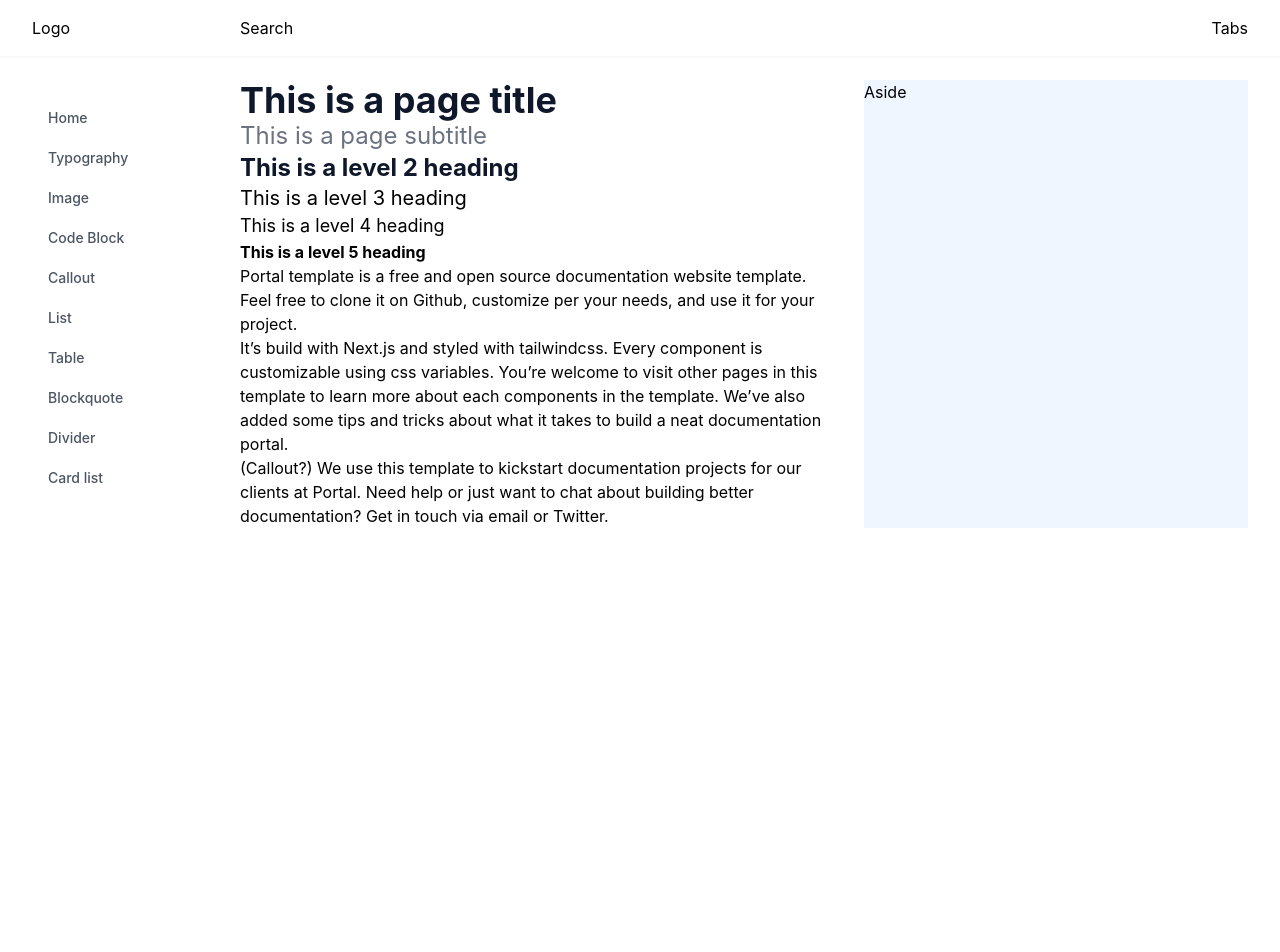
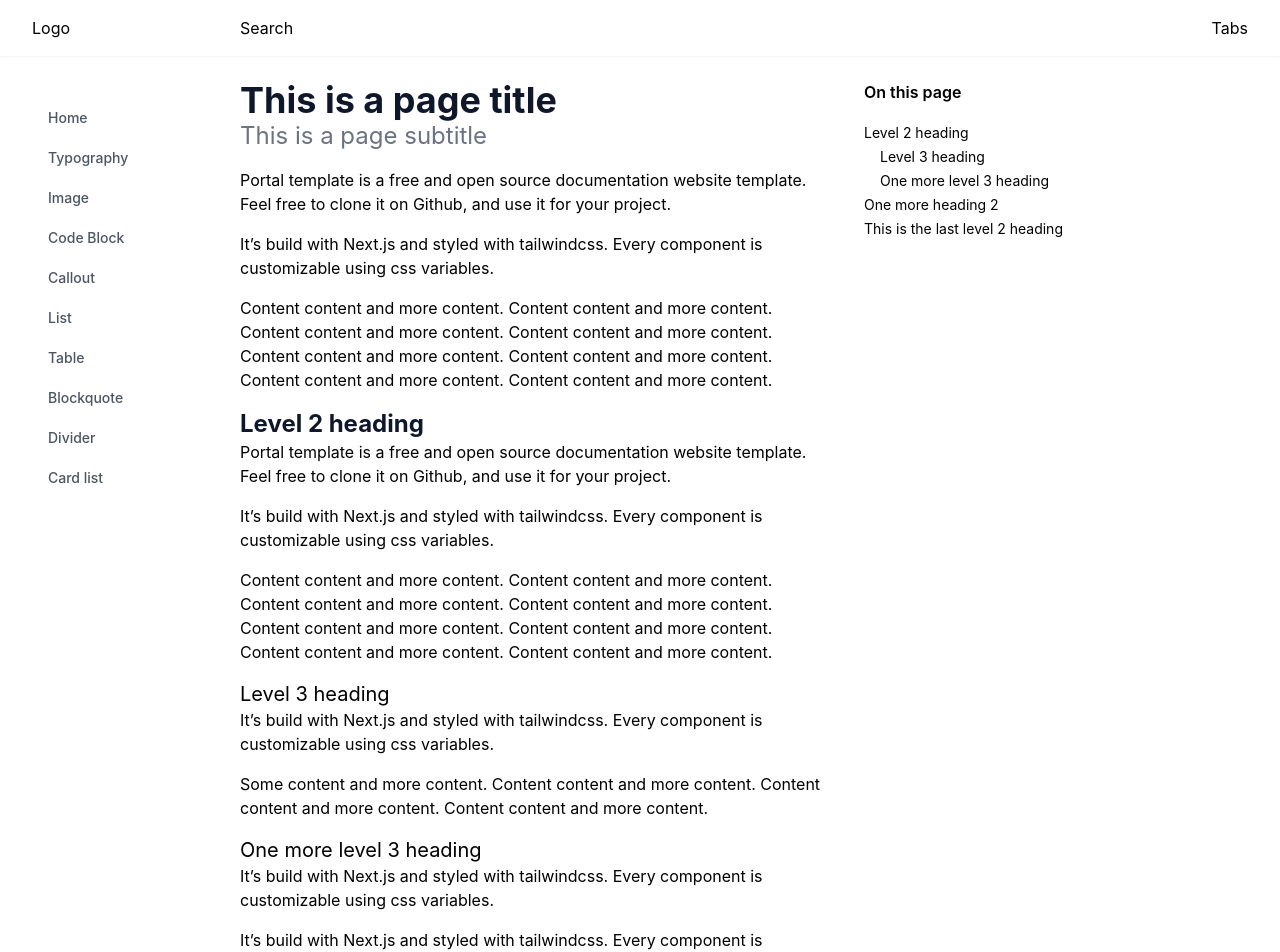
Before and after one commit to vrepsys/portal-template, a Next.js app: page / in a window 1280 px wide. Shown: the top 952 px of the page. Before the commit the page ends 800 px from the top, so only its background shows below. Built offline with nearby package versions, Linux system fonts and the light colour scheme.

Commit message:
Add table of contents

```diff
--- a/components/page-layout/page-layout.tsx
+++ b/components/page-layout/page-layout.tsx
@@ -2,6 +2,7 @@ import Head from "next/head";
 import { PropsWithChildren } from "react";
 import { Popover } from "@headlessui/react";
 import { SideNavigation } from "../side-navigation/SideNavigation";
+import { TableOfContents } from "../table-of-contents";
 
 function classNames(...classes: string[]) {
   return classes.filter(Boolean).join(" ");
@@ -60,7 +61,9 @@ export const PageLayout: React.FC<PropsWithChildren> = ({ children }) => {
 
               <Popover.Panel as="nav" className="lg:hidden" aria-label="Global">
                 <div className="pt-4 pb-3">Tabs</div>
-                <div className="pt-4 pb-3">Aside</div>
+                <div className="pt-4 pb-3">
+                  <TableOfContents />
+                </div>
                 <div className="border-t border-gray-200 pt-4 pb-3">
                   <SideNavigation />
                 </div>
@@ -75,9 +78,13 @@ export const PageLayout: React.FC<PropsWithChildren> = ({ children }) => {
                 <SideNavigation />
               </div>
             </div>
-            <main className="lg:col-span-9 xl:col-span-6">{children}</main>
-            <aside className="hidden xl:col-span-4 xl:block bg-blue-50">
-              <div className="sticky top-6 space-y-4">Aside</div>
+            <main className="lg:col-span-9 xl:col-span-6 pb-96">
+              {children}
+            </main>
+            <aside className="hidden xl:col-span-4 xl:block">
+              <div className="sticky top-6 space-y-4">
+                <TableOfContents />
+              </div>
             </aside>
           </div>
         </div>
--- /dev/null
+++ b/components/table-of-contents/TableOfContents.tsx
@@ -0,0 +1,41 @@
+import { HeadingData, useHeadingsData } from "./useHeadingsData";
+
+const Headings: React.FC<{ headings: HeadingData[] }> = ({ headings }) => {
+  return (
+    <ul>
+      {headings?.map((heading) => {
+        return (
+          <>
+            <li key={heading.id}>
+              <a className="text-sm" href={`#${heading.id}`}>
+                {heading.title}
+              </a>
+              {heading.items && (
+                <ul className="ml-4">
+                  {heading.items.map((child) => (
+                    <li key={child.id}>
+                      <a className="text-sm" href={`#${child.id}`}>
+                        {child.title}
+                      </a>
+                    </li>
+                  ))}
+                </ul>
+              )}
+            </li>
+          </>
+        );
+      })}
+    </ul>
+  );
+};
+
+export const TableOfContents: React.FC<{}> = () => {
+  const { nestedHeadings } = useHeadingsData();
+
+  return (
+    <nav aria-label="Table of contents">
+      <div className="mb-4 font-semibold">On this page</div>
+      <Headings headings={nestedHeadings} />
+    </nav>
+  );
+};
--- /dev/null
+++ b/components/table-of-contents/index.ts
@@ -0,0 +1 @@
+export * from "./TableOfContents";
--- /dev/null
+++ b/components/table-of-contents/useHeadingsData.ts
@@ -0,0 +1,40 @@
+import { useEffect, useState } from "react";
+
+export interface HeadingData {
+  id: string;
+  title: string;
+  items: HeadingData[];
+}
+
+const getNestedHeadings = (headingElements: Element[]) => {
+  const nestedHeadings: HeadingData[] = [];
+
+  headingElements.forEach((heading: any, index: number) => {
+    const { innerText: title, id } = heading;
+
+    if (heading.nodeName === "H2") {
+      nestedHeadings.push({ id, title, items: [] });
+    } else if (heading.nodeName === "H3" && nestedHeadings.length > 0) {
+      nestedHeadings[nestedHeadings.length - 1].items.push({
+        id,
+        title,
+        items: [],
+      });
+    }
+  });
+
+  return nestedHeadings;
+};
+
+export const useHeadingsData = () => {
+  const [nestedHeadings, setNestedHeadings] = useState<HeadingData[]>([]);
+
+  useEffect(() => {
+    const headingElements = Array.from(document.querySelectorAll("h2, h3"));
+
+    const newNestedHeadings = getNestedHeadings(headingElements);
+    setNestedHeadings(newNestedHeadings);
+  }, []);
+
+  return { nestedHeadings };
+};
--- a/components/typography/heading2/Heading2.tsx
+++ b/components/typography/heading2/Heading2.tsx
@@ -1,5 +1,16 @@
-import { PropsWithChildren } from "react";
+import { HTMLAttributes } from "react";
+import slugify from "slugify";
 
-export const Heading2: React.FC<PropsWithChildren> = ({ children }) => {
-  return <h2 className="heading-2">{children}</h2>;
+export const Heading2: React.FC<HTMLAttributes<HTMLHeadingElement>> = ({
+  children,
+  ...props
+}) => {
+  if (!props.id && typeof children === "string") {
+    props.id = slugify(children, { lower: true });
+  }
+  return (
+    <h2 className="heading-2" {...props}>
+      {children}
+    </h2>
+  );
 };
--- a/components/typography/heading3/Heading3.tsx
+++ b/components/typography/heading3/Heading3.tsx
@@ -1,5 +1,16 @@
-import { PropsWithChildren } from "react";
+import { HTMLAttributes } from "react";
+import slugify from "slugify";
 
-export const Heading3: React.FC<PropsWithChildren> = ({ children }) => {
-  return <h3 className="heading-3">{children}</h3>;
+export const Heading3: React.FC<HTMLAttributes<HTMLHeadingElement>> = ({
+  children,
+  ...props
+}) => {
+  if (!props.id && typeof children === "string") {
+    props.id = slugify(children, { lower: true });
+  }
+  return (
+    <h3 className="heading-3" {...props}>
+      {children}
+    </h3>
+  );
 };
--- a/components/typography/heading4/Heading4.tsx
+++ b/components/typography/heading4/Heading4.tsx
@@ -1,5 +1,12 @@
-import { PropsWithChildren } from "react";
+import { HTMLAttributes } from "react";
 
-export const Heading4: React.FC<PropsWithChildren> = ({ children }) => {
-  return <h4 className="heading-4">{children}</h4>;
+export const Heading4: React.FC<HTMLAttributes<HTMLHeadingElement>> = ({
+  children,
+  ...props
+}) => {
+  return (
+    <h4 className="heading-4" {...props}>
+      {children}
+    </h4>
+  );
 };
--- a/components/typography/heading5/Heading5.tsx
+++ b/components/typography/heading5/Heading5.tsx
@@ -1,5 +1,14 @@
 import { PropsWithChildren } from "react";
 
-export const Heading5: React.FC<PropsWithChildren> = ({ children }) => {
-  return <h5 className="heading-5">{children}</h5>;
+import { HTMLAttributes } from "react";
+
+export const Heading5: React.FC<HTMLAttributes<HTMLHeadingElement>> = ({
+  children,
+  ...props
+}) => {
+  return (
+    <h5 className="heading-5" {...props}>
+      {children}
+    </h5>
+  );
 };
--- a/components/typography/page-title/PageSubtitle.tsx
+++ b/components/typography/page-title/PageSubtitle.tsx
@@ -1,5 +1,16 @@
-import { PropsWithChildren } from "react";
+import { HTMLAttributes } from "react";
+import slugify from "slugify";
 
-export const PageTitle: React.FC<PropsWithChildren> = ({ children }) => {
-  return <h1 className="page-title">{children}</h1>;
+export const PageTitle: React.FC<HTMLAttributes<HTMLHeadingElement>> = ({
+  children,
+  ...props
+}) => {
+  if (!props.id && typeof children === "string") {
+    props.id = slugify(children, { lower: true });
+  }
+  return (
+    <h1 className="page-title" {...props}>
+      {children}
+    </h1>
+  );
 };
--- a/package.json
+++ b/package.json
@@ -13,7 +13,8 @@
     "material-symbols": "latest",
     "next": "12.3.1",
     "react": "18.2.0",
-    "react-dom": "18.2.0"
+    "react-dom": "18.2.0",
+    "slugify": "^1.6.5"
   },
   "devDependencies": {
     "@types/node": "18.8.4",
--- a/pages/index.tsx
+++ b/pages/index.tsx
@@ -24,11 +24,74 @@ const Home: NextPage = () => {
           <PageTitle>This is a page title</PageTitle>
           <PageSubtitle>This is a page subtitle</PageSubtitle>
         </header>
+        <p>
+          Portal template is a free and open source documentation website
+          template. Feel free to clone it on Github, and use it for your
+          project.
+        </p>
+        <p>
+          It’s build with Next.js and styled with tailwindcss. Every component
+          is customizable using css variables.
+        </p>
+        <p>
+          Content content and more content. Content content and more content.
+          Content content and more content. Content content and more content.
+          Content content and more content. Content content and more content.
+          Content content and more content. Content content and more content.
+        </p>
+        <Heading2>Level 2 heading</Heading2>
+        <p>
+          Portal template is a free and open source documentation website
+          template. Feel free to clone it on Github, and use it for your
+          project.
+        </p>
+        <p>
+          It’s build with Next.js and styled with tailwindcss. Every component
+          is customizable using css variables.
+        </p>
+        <p>
+          Content content and more content. Content content and more content.
+          Content content and more content. Content content and more content.
+          Content content and more content. Content content and more content.
+          Content content and more content. Content content and more content.
+        </p>
 
-        <Heading2>This is a level 2 heading</Heading2>
-        <Heading3>This is a level 3 heading</Heading3>
-        <Heading4>This is a level 4 heading</Heading4>
-        <Heading5>This is a level 5 heading</Heading5>
+        <Heading3>Level 3 heading</Heading3>
+        <p>
+          It’s build with Next.js and styled with tailwindcss. Every component
+          is customizable using css variables.
+        </p>
+        <p>
+          Some content and more content. Content content and more content.
+          Content content and more content. Content content and more content.
+        </p>
+
+        <Heading3>One more level 3 heading</Heading3>
+        <p>
+          It’s build with Next.js and styled with tailwindcss. Every component
+          is customizable using css variables.
+        </p>
+        <p>
+          It’s build with Next.js and styled with tailwindcss. Every component
+          is customizable using css variables.
+        </p>
+
+        <Heading2>One more heading 2</Heading2>
+        <p>
+          Some content and more content. Content content and more content.
+          Content content and more content. Content content and more content.
+        </p>
+        <p>
+          Some content and more content. Content content and more content.
+          Content content and more content. Content content and more content.
+        </p>
+        <p>
+          We use this template to kickstart documentation projects for our
+          clients at Portal. Need help or just want to chat about building
+          better documentation? Get in touch via email or Twitter.
+        </p>
+
+        <Heading2>This is the last level 2 heading</Heading2>
         <p>
           Portal template is a free and open source documentation website
           template. Feel free to clone it on Github, customize per your needs,
--- a/styles/globals.css
+++ b/styles/globals.css
@@ -47,4 +47,7 @@ a {
   h5.heading-5 {
     @apply text-base font-bold;
   }
+  p {
+    @apply mb-4;
+  }
 }
```
Also changed, not shown: 1 other file (tests, documents, lock files or other folders).
